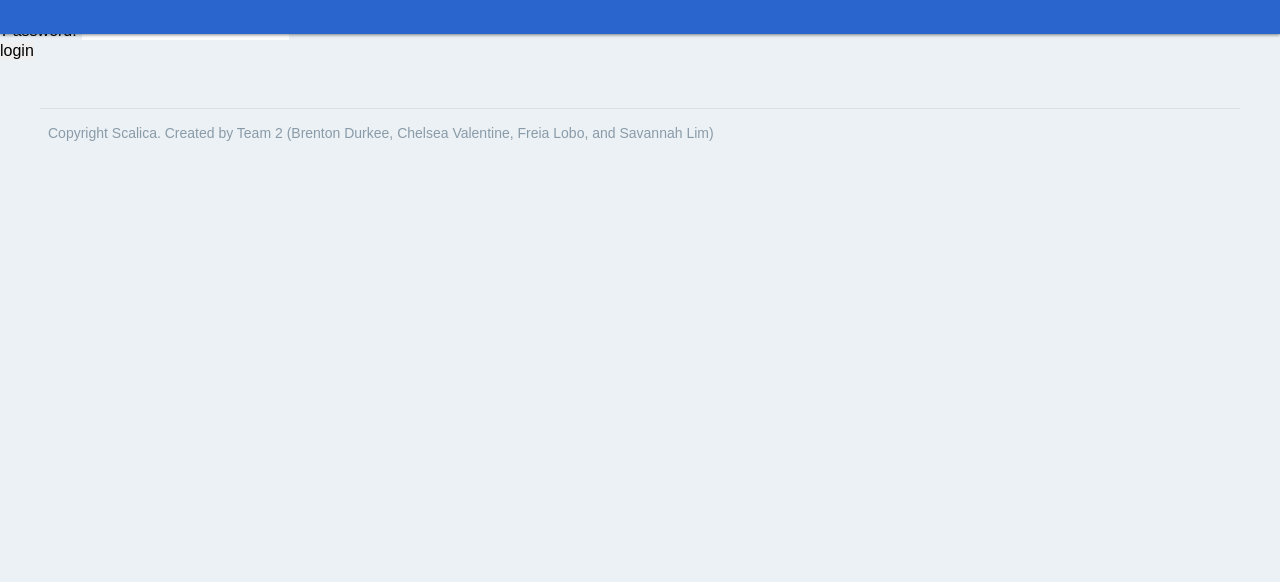
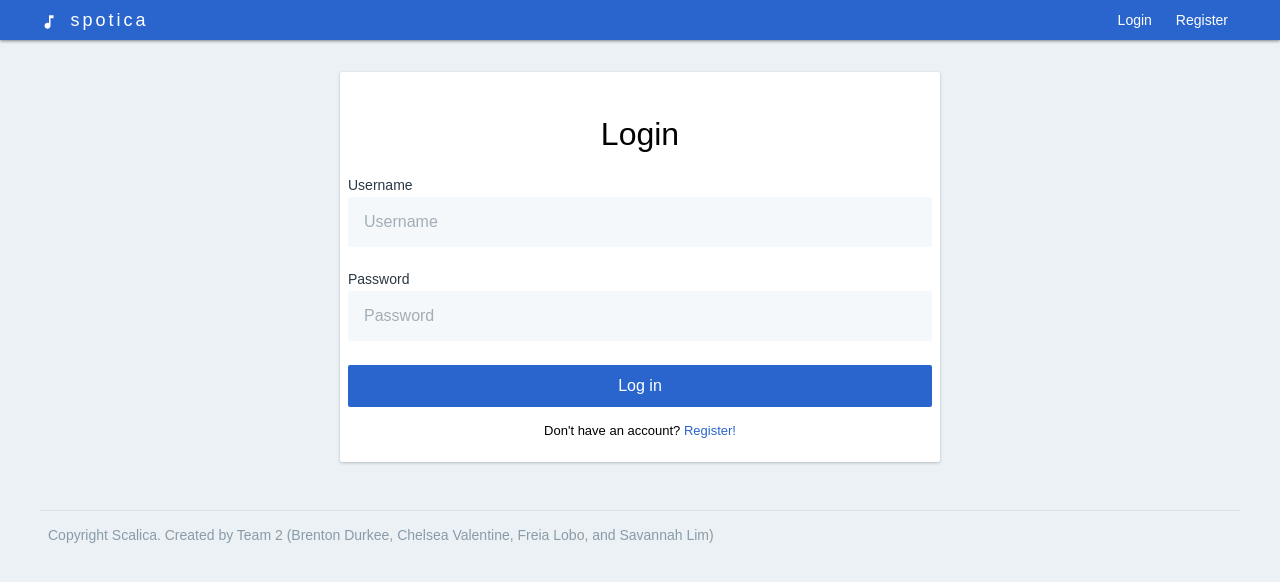
Before and after one commit to brentdur/spotica, a Django app: page /login/ in a window 1280 px wide. Shown: the top 582 px of the page. Run offline with Django 3.2, Linux system fonts and the light colour scheme.

Commit message:
Styled login form

```diff
--- a/web/scalica/micro/static/micro/css/base/_typeface.scss
+++ b/web/scalica/micro/static/micro/css/base/_typeface.scss
@@ -1,3 +1,5 @@
+@import url(https://fonts.googleapis.com/icon?family=Material+Icons);
+
 $font-stack: sans-serif;
 
 h1, h2, h3, h4, h5, h6, p {
--- /dev/null
+++ b/web/scalica/micro/static/micro/css/elements/_button.scss
@@ -0,0 +1,39 @@
+.button {
+  background-color: $primary3;
+  border-radius: 2px;
+  color: $white;
+  cursor: pointer;
+  font-size: 16px;
+  font-weight: 500;
+  padding: 6px 20px;
+  transition: background-color .3s box-shadow .3s;
+
+  &:hover {
+    background-color: $primary2;
+    box-shadow: 0 1px 3px rgba($black, .25);
+  }
+
+  &:active {
+    background-color: $primary1;
+  }
+}
+
+.button__icon {
+  font-size: 16px;
+  margin-right: 2px;
+  vertical-align: text-top;
+}
+
+.button-compact {
+  font-size: 14px;
+  padding: 4px 12px;
+}
+
+.button-adaptive {
+  width: 100%;
+}
+
+.button-full {
+  padding: 12px 24px;
+  width: 100%;
+}
--- /dev/null
+++ b/web/scalica/micro/static/micro/css/elements/_error.scss
@@ -0,0 +1,9 @@
+.error {
+  border: 1px solid $error5;
+  border-radius: 2px;
+  color: $error2;
+  display: block;
+  font-size: 14px;
+  margin: 16px 0;
+  padding: 12px 6px;
+}
--- /dev/null
+++ b/web/scalica/micro/static/micro/css/elements/_form.scss
@@ -0,0 +1,5 @@
+.form__note {
+  font-size: 13px;
+  padding: 16px 0;
+  text-align: center;
+}
--- /dev/null
+++ b/web/scalica/micro/static/micro/css/elements/_icon.scss
@@ -0,0 +1,8 @@
+.material-icons {
+  @include unselectable;
+  vertical-align: bottom;
+}
+
+.icon-grey {
+  color: $grey4;
+}
--- /dev/null
+++ b/web/scalica/micro/static/micro/css/elements/_input.scss
@@ -0,0 +1,82 @@
+.input {
+  margin: 8px 0 24px 0;
+
+  & + .input {
+    margin-top: 24px;
+  }
+}
+
+.input__label {
+  color: $dark-grey3;
+  display: block;
+  font-size: 14px;
+  margin-bottom: 4px;
+}
+
+.input__field {
+  background-color: $light-grey5;
+  border-radius: 2px;
+  color: $dark-grey2;
+  padding: 16px;
+  position: relative;
+  width: 100%;
+
+  &:focus {
+    background-color: $white;
+    box-shadow: inset 1px 1px 3px rgba($black, .25);
+  }
+
+  &::placeholder {
+    color: $grey1;
+  }
+
+  &::selection {
+    background-color: rgba($gold5, .5);
+  }
+}
+
+.input__note {
+  color: $grey3;
+  font-size: 12px;
+  margin-top: 4px;
+}
+
+.input-error {
+  .input__label {
+    color: $red3;
+  }
+
+  .input__field {
+    animation: shake .3s linear;
+    background-color: rgba($error5, .25);
+  }
+
+  .input__field::placeholder {
+    color: $error4;
+  }
+}
+
+@keyframes shake {
+  0%,
+  100% {
+    transform: translateX(0);
+  }
+
+  10%,
+  40% {
+    transform: translateX(-10px);
+  }
+
+  30%,
+  60% {
+    transform: translateX(10px);
+  }
+
+  75% {
+    transform: translateX(-5px);
+  }
+
+  90% {
+    transform: translateX(5px);
+  }
+}
--- a/web/scalica/micro/static/micro/css/layout/_header.scss
+++ b/web/scalica/micro/static/micro/css/layout/_header.scss
@@ -32,6 +32,10 @@
   }
 }
 
+.header__buttons {
+  display: flex;
+}
+
 .header__signin {
   vertical-align: middle;
 }
--- /dev/null
+++ b/web/scalica/micro/static/micro/css/layout/_section.scss
@@ -0,0 +1,20 @@
+.section {
+  background-color: $white;
+  border-radius: 2px;
+  box-shadow: 0 1px 3px rgba($black, .25);
+  display: block;
+  margin: 0 auto;
+  padding: 8px;
+  width: 100%;
+}
+
+.section__title {
+  font-weight: 300;
+  margin: 36px 0 24px;
+  text-align: center;
+}
+
+.section-narrow {
+  max-width: 600px;
+  width: 75%;
+}
--- a/web/scalica/micro/static/micro/css/style.css
+++ b/web/scalica/micro/static/micro/css/style.css
@@ -1,3 +1,4 @@
+@import url(https://fonts.googleapis.com/icon?family=Material+Icons);
 progress, sub, sup {
   vertical-align: baseline; }
 
@@ -209,6 +210,9 @@ a {
   .header__icon + .header__icon {
     margin-left: 24px; }
 
+.header__buttons {
+  display: flex; }
+
 .header__signin {
   vertical-align: middle; }
 
@@ -246,4 +250,127 @@ body {
   padding: 16px 8px 8px 8px;
   max-width: 1200px; }
 
+.section {
+  background-color: #fff;
+  border-radius: 2px;
+  box-shadow: 0 1px 3px rgba(16, 22, 26, 0.25);
+  display: block;
+  margin: 0 auto;
+  padding: 8px;
+  width: 100%; }
+
+.section__title {
+  font-weight: 300;
+  margin: 36px 0 24px;
+  text-align: center; }
+
+.section-narrow {
+  max-width: 600px;
+  width: 75%; }
+
+.error {
+  border: 1px solid #FF7373;
+  border-radius: 2px;
+  color: #C23030;
+  display: block;
+  font-size: 14px;
+  margin: 16px 0;
+  padding: 12px 6px; }
+
+.form__note {
+  font-size: 13px;
+  padding: 16px 0;
+  text-align: center; }
+
+.material-icons {
+  user-select: none;
+  vertical-align: bottom; }
+
+.icon-grey {
+  color: #A7B6C2; }
+
+.input {
+  margin: 8px 0 24px 0; }
+  .input + .input {
+    margin-top: 24px; }
+
+.input__label {
+  color: #293742;
+  display: block;
+  font-size: 14px;
+  margin-bottom: 4px; }
+
+.input__field {
+  background-color: #F5F8FA;
+  border-radius: 2px;
+  color: #202B33;
+  padding: 16px;
+  position: relative;
+  width: 100%; }
+  .input__field:focus {
+    background-color: #fff;
+    box-shadow: inset 1px 1px 3px rgba(16, 22, 26, 0.25); }
+  .input__field::placeholder {
+    color: #5C7080; }
+  .input__field::selection {
+    background-color: rgba(255, 201, 64, 0.5); }
+
+.input__note {
+  color: #8A9BA8;
+  font-size: 12px;
+  margin-top: 4px; }
+
+.input-error .input__label {
+  color: #DB3737; }
+.input-error .input__field {
+  animation: shake .3s linear;
+  background-color: rgba(255, 115, 115, 0.25); }
+.input-error .input__field::placeholder {
+  color: #F55656; }
+
+@keyframes shake {
+  0%,
+  100% {
+    transform: translateX(0); }
+  10%,
+  40% {
+    transform: translateX(-10px); }
+  30%,
+  60% {
+    transform: translateX(10px); }
+  75% {
+    transform: translateX(-5px); }
+  90% {
+    transform: translateX(5px); } }
+.button {
+  background-color: #2965CC;
+  border-radius: 2px;
+  color: #fff;
+  cursor: pointer;
+  font-size: 16px;
+  font-weight: 500;
+  padding: 6px 20px;
+  transition: background-color .3s box-shadow .3s; }
+  .button:hover {
+    background-color: #2458B3;
+    box-shadow: 0 1px 3px rgba(16, 22, 26, 0.25); }
+  .button:active {
+    background-color: #1F4B99; }
+
+.button__icon {
+  font-size: 16px;
+  margin-right: 2px;
+  vertical-align: text-top; }
+
+.button-compact {
+  font-size: 14px;
+  padding: 4px 12px; }
+
+.button-adaptive {
+  width: 100%; }
+
+.button-full {
+  padding: 12px 24px;
+  width: 100%; }
+
 /*# sourceMappingURL=style.css.map */
--- a/web/scalica/micro/static/micro/css/style.scss
+++ b/web/scalica/micro/static/micro/css/style.scss
@@ -7,3 +7,10 @@
 @import 'layout/header';
 @import 'layout/main';
 @import 'layout/footer';
+@import 'layout/section';
+
+@import 'elements/error';
+@import 'elements/form';
+@import 'elements/icon';
+@import 'elements/input';
+@import 'elements/button';
--- a/web/scalica/micro/templates/micro/base.html
+++ b/web/scalica/micro/templates/micro/base.html
@@ -8,22 +8,52 @@
 </head>
 <body>
   <header class="header">
-    {% if user.is_authenticated %}
-      {{ user.username }}
-      <a href="{% url 'micro:logout' %}">Log Out</a>
-    {% else %}
-      <a href="{% url 'micro:login' %}">Log In</a>
-    {% endif %}
-    {% block header %}{% endblock header %}
+    <div class="header__container">
+      <a href="/">
+        <span class="logo">
+          <i class="material-icons logo__icon">music_note</i>
+          <h1 class="logo__title">Spotica</h1>
+        </span>
+      </a>
+
+      {% if user.is_authenticated %}
+        {{ user.username }}
+        <span>
+          <i class="material-icons header__icon">equalizer</i>
+          <i class="material-icons header__icon">settings</i>
+          <i class="material-icons header__icon">person</i>
+        </span>
+
+        <a href="{% url 'micro:logout' %}">Log Out</a>
+      {% else %}
+        <span class="header__buttons">
+          <a href="/login">
+            <button
+              class="header__signin button-adaptive button-compact button"
+              color="adaptive">
+              Login
+            </button>
+          </a>
+          <a href="/register">
+            <button
+              class="header__signin button-adaptive button-compact button"
+              color="adaptive">
+              Register
+            </button>
+          </a>
+        </span>
+      {% endif %}
+    </div>
   </header>
 
   <div id="sidebar">
     {% block sidebar %}{% endblock sidebar %}
   </div>
 
-  <div id="content">
-    {% block content %}{% endblock content %}
-  </div>
+  <main class="mainContent">
+    {% block content %}
+    {% endblock content %}
+  </main>
 
   <footer class="footer">
     Copyright Scalica. Created by Team 2 (Brenton Durkee, Chelsea Valentine, Freia Lobo, and Savannah Lim)
--- a/web/scalica/micro/templates/registration/login.html
+++ b/web/scalica/micro/templates/registration/login.html
@@ -2,9 +2,7 @@
 
 {% block content %}
 
-{% if form.errors %}
-<p>Your username and password didn't match. Please try again.</p>
-{% endif %}
+
 
 {% if next %}
 {% if user.is_authenticated %}
@@ -15,22 +13,37 @@
   {% endif %}
   {% endif %}
 
-<form method="post" action={% url 'micro:login' %}>
+  <section class="section-narrow section">
+    <h1 class="section__title">Login</h1>
+
+    <!-- Form errors -->
+    {% if form.errors %}
+      <div class="error">
+        <p class="error_message">Your username and password didn't match. Please try again.</p>
+      </div>
+    {% endif %}
+
+    <!-- Form -->
+    <form method="post" action="{% url 'micro:login' %}">
       {% csrf_token %}
-<table>
-<tr>
-    <td>{{ form.username.label_tag }}</td>
-    <td>{{ form.username }}</td>
-</tr>
-<tr>
-    <td>{{ form.password.label_tag }}</td>
-    <td>{{ form.password }}</td>
-</tr>
-</table>
 
-<input type="submit" value="login" />
+      <div class="input">
+        <label class="input__label" for="">Username</label>
+        <input class="input__field" type="text" name="username" placeholder="Username">
+      </div>
+
+      <div class="input">
+        <label class="input__label" for="">Password</label>
+        <input class="input__field" type="password" name="password" placeholder="Password">
+      </div>
+
+      <input type="submit" class="button-full button" value="Log in">
       <input type="hidden" name="next" value="{{ next }}" />
     </form>
+
+    <p class="form__note">Don't have an account? <a href="/register">Register!</a></p>
+  </section>
+
 
   {# Assumes you setup the password_reset view in your URLconf #}
   {# <p><a href="{% url 'micro:password_reset' %}">Lost password?</a></p> #}
```
Also changed, not shown: 1 other file. Lines whose indentation alone changed are shown as unchanged.
